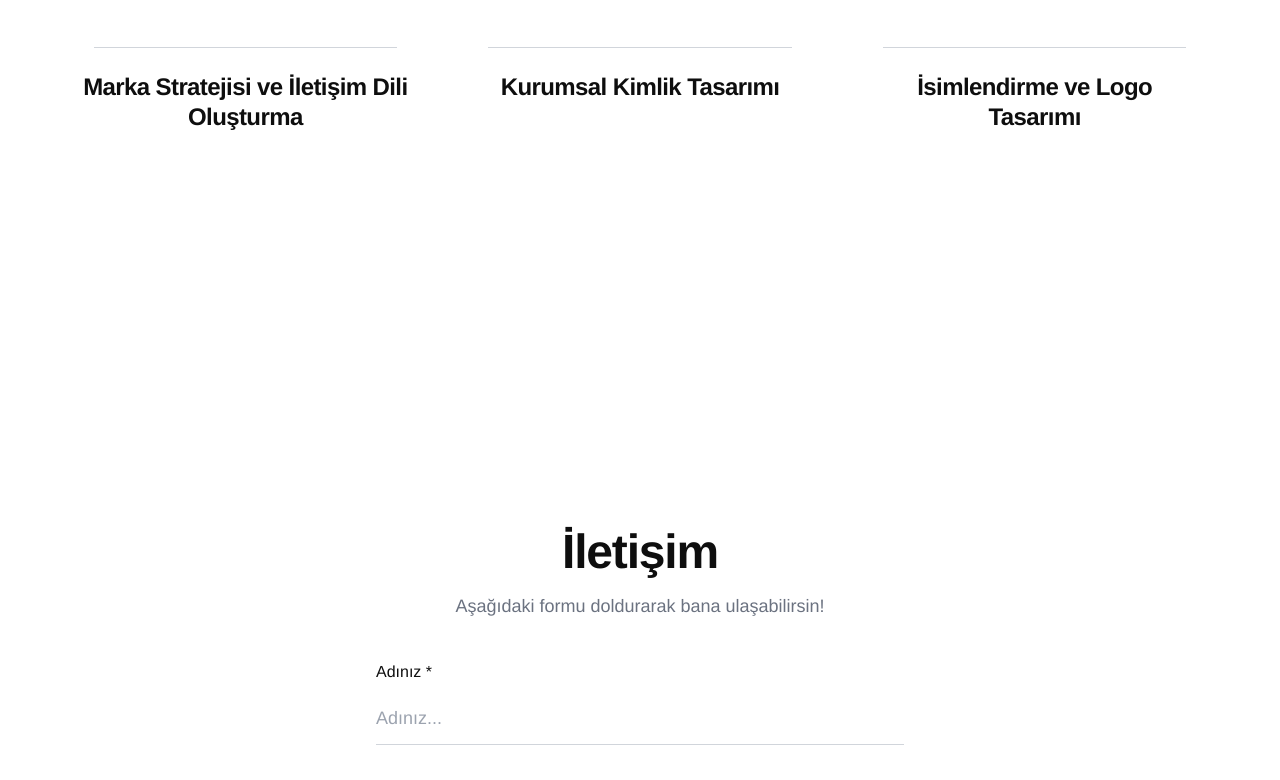
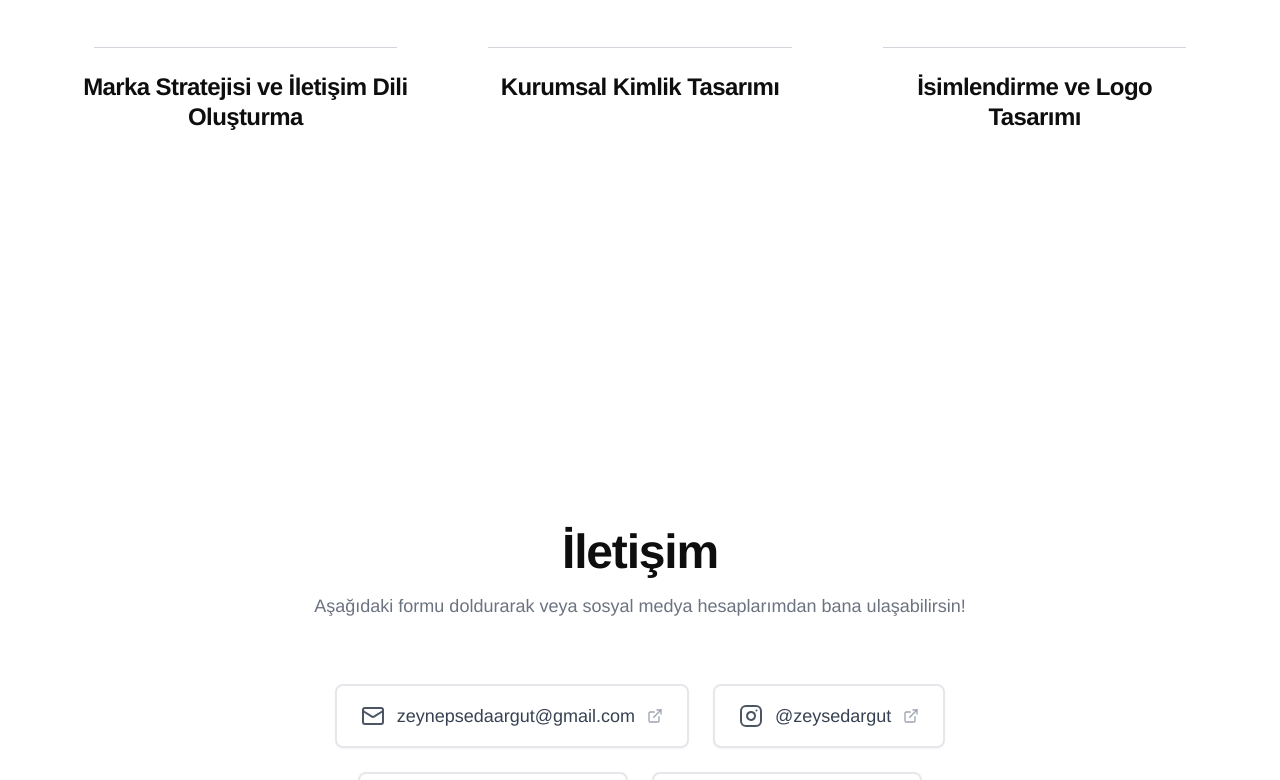
Before and after one commit to rulf-b/blog, a React (Vite) app: page / in a window 1280 px wide. Shown: the part 2000-2780 px from the top of the page. Built offline with nearby package versions, Linux system fonts and the light colour scheme.

Commit message:
kusursuz teslim

```diff
--- a/src/App.tsx
+++ b/src/App.tsx
@@ -7,7 +7,10 @@ import {
   Menu,
   X,
   Mail,
-  ArrowUp
+  ArrowUp,
+  Instagram,
+  Linkedin,
+  ExternalLink
 } from 'lucide-react';
 import { useInView } from './useInView';
 
@@ -146,7 +149,7 @@ function App() {
         <canvas ref={canvasRef} className="absolute top-0 left-0 w-full h-full cursor-none" />
         <div className="relative z-10 w-full flex flex-col items-center justify-center pointer-events-none">
           <h1 className="text-darkgray text-4xl md:text-6xl font-light text-center max-w-3xl mx-auto">
-            Her yüzey bir hikaye anlatır.
+            Bir fikrin dokunuşu her şeyi değiştirir.
           </h1>
         </div>
       </section>
@@ -156,11 +159,12 @@ function App() {
   return (
     <div className="font-sans bg-white text-darkgray">
       {/* Navigation */}
-      <nav className="fixed top-0 left-0 right-0 z-50 bg-darkgray border-b border-gray-900">
+      <nav className="fixed top-0 left-0 right-0 z-50 bg-[#0e0e0e] border-b border-gray-900">
         <div className="max-w-7xl mx-auto px-6 lg:px-8">
-          <div className="flex items-center justify-between h-16">
-            <div className="text-xl font-semibold tracking-tight">
-              <span className="text-white">[Adınız Soyadınız]</span>
+          <div className="flex items-center justify-between h-20">
+            <div className="flex flex-col items-center justify-center leading-[1.1]">
+              <span className="text-2xl sm:text-xl font-semibold text-white tracking-tight">Zeynep Seda Argut</span>
+              <span className="text-sm sm:text-xs font-medium text-gray-300 tracking-wide -mt-1">Art Director</span>
             </div>
 
             {/* Desktop Navigation */}
@@ -197,7 +201,7 @@ function App() {
 
         {/* Mobile Navigation */}
         {isMenuOpen && (
-          <div className="md:hidden bg-darkgray border-t border-gray-900">
+          <div className="md:hidden bg-[#0e0e0e] border-t border-gray-900">
             <div className="px-6 py-4 space-y-3">
               <button
                 onClick={() => scrollToSection('hakkimda')}
@@ -361,7 +365,7 @@ function App() {
         </div>
       </section>
 
-      {/* İletişim Formu Sadece */}
+      {/* İletişim Bölümü */}
       <section
         id="iletisim"
         ref={contactSectionRef}
@@ -369,17 +373,89 @@ function App() {
           ${contactSectionInView ? 'opacity-100 translate-y-0' : 'opacity-0 translate-y-4'}
         `}
       >
-        <div className="max-w-xl mx-auto px-6">
+        <div className="max-w-4xl mx-auto px-6">
           <h2 className="text-4xl md:text-5xl font-bold text-center mb-4 transition-all duration-700">
             İletişim
           </h2>
-          <p className="text-center text-lg text-gray-500 mb-10 transition-all duration-700">
-            Aşağıdaki formu doldurarak bana ulaşabilirsin!
+          <p className="text-center text-lg text-gray-500 mb-16 transition-all duration-700">
+            Aşağıdaki formu doldurarak veya sosyal medya hesaplarımdan bana ulaşabilirsin!
           </p>
+
+          {/* Sosyal Medya Butonları */}
+          <div
+            className={`flex flex-col sm:flex-row flex-wrap justify-center items-center gap-4 sm:gap-6 mb-16 transition-all duration-700
+              ${contactSectionInView ? 'opacity-100 translate-y-0' : 'opacity-0 translate-y-4'}
+            `}
+            style={{ transitionDelay: contactSectionInView ? '100ms' : '0ms' }}
+          >
+            {/* Gmail */}
+            <a
+              href="mailto:zeynepsedaargut@gmail.com"
+              target="_blank"
+              rel="noopener noreferrer"
+              className="group flex items-center gap-3 px-4 sm:px-6 py-3 sm:py-4 bg-white border-2 border-gray-200 rounded-lg hover:border-darkgray hover:bg-gray-50 transition-all duration-300 hover:scale-105 shadow-sm hover:shadow-md w-full sm:w-auto justify-center sm:justify-start"
+            >
+              <Mail size={24} className="text-gray-600 group-hover:text-darkgray transition-colors duration-300" />
+              <span className="text-base sm:text-lg font-medium text-gray-700 group-hover:text-darkgray transition-colors duration-300">
+                zeynepsedaargut@gmail.com
+              </span>
+              <ExternalLink size={16} className="text-gray-400 group-hover:text-darkgray transition-colors duration-300" />
+            </a>
+
+            {/* Instagram */}
+            <a
+              href="https://www.instagram.com/zeysedargut?igsh=MW1nZDZzdmx0ZnY2aw%3D%3D&utm_source=qr"
+              target="_blank"
+              rel="noopener noreferrer"
+              className="group flex items-center gap-3 px-4 sm:px-6 py-3 sm:py-4 bg-white border-2 border-gray-200 rounded-lg hover:border-darkgray hover:bg-gray-50 transition-all duration-300 hover:scale-105 shadow-sm hover:shadow-md w-full sm:w-auto justify-center sm:justify-start"
+            >
+              <Instagram size={24} className="text-gray-600 group-hover:text-darkgray transition-colors duration-300" />
+              <span className="text-base sm:text-lg font-medium text-gray-700 group-hover:text-darkgray transition-colors duration-300">
+                @zeysedargut
+              </span>
+              <ExternalLink size={16} className="text-gray-400 group-hover:text-darkgray transition-colors duration-300" />
+            </a>
+
+            {/* LinkedIn */}
+            <a
+              href="https://www.linkedin.com/in/zeynep-seda-argut?utm_source=share&utm_campaign=share_via&utm_content=profile&utm_medium=ios_app"
+              target="_blank"
+              rel="noopener noreferrer"
+              className="group flex items-center gap-3 px-4 sm:px-6 py-3 sm:py-4 bg-white border-2 border-gray-200 rounded-lg hover:border-darkgray hover:bg-gray-50 transition-all duration-300 hover:scale-105 shadow-sm hover:shadow-md w-full sm:w-auto justify-center sm:justify-start"
+            >
+              <Linkedin size={24} className="text-gray-600 group-hover:text-darkgray transition-colors duration-300" />
+              <span className="text-base sm:text-lg font-medium text-gray-700 group-hover:text-darkgray transition-colors duration-300">
+                Zeynep Seda Argut
+              </span>
+              <ExternalLink size={16} className="text-gray-400 group-hover:text-darkgray transition-colors duration-300" />
+            </a>
+
+            {/* Behance */}
+            <a
+              href="https://www.behance.net/zeynepsedacb81"
+              target="_blank"
+              rel="noopener noreferrer"
+              className="group flex items-center gap-3 px-4 sm:px-6 py-3 sm:py-4 bg-white border-2 border-gray-200 rounded-lg hover:border-darkgray hover:bg-gray-50 transition-all duration-300 hover:scale-105 shadow-sm hover:shadow-md w-full sm:w-auto justify-center sm:justify-start"
+            >
+              <div className="w-6 h-6 bg-[#1769ff] rounded-sm flex items-center justify-center">
+                <span className="text-white text-xs font-bold">B</span>
+              </div>
+              <span className="text-base sm:text-lg font-medium text-gray-700 group-hover:text-darkgray transition-colors duration-300">
+                Zeynep Seda Argut
+              </span>
+              <ExternalLink size={16} className="text-gray-400 group-hover:text-darkgray transition-colors duration-300" />
+            </a>
+          </div>
+
+          {/* İletişim Formu */}
+          <div className="max-w-xl mx-auto">
+            <h3 className="text-2xl font-semibold text-center mb-8 text-darkgray">
+              Mesaj Gönder
+            </h3>
             <form className="space-y-8">
               <div
                 className={`transition-all duration-700 ${contactSectionInView ? 'opacity-100 translate-y-0' : 'opacity-0 translate-y-4'}`}
-              style={{ transitionDelay: contactSectionInView ? '150ms' : '0ms' }}
+                style={{ transitionDelay: contactSectionInView ? '200ms' : '0ms' }}
               >
                 <label className="block text-base font-medium mb-2" htmlFor="name">Adınız *</label>
                 <input
@@ -393,7 +469,7 @@ function App() {
               </div>
               <div
                 className={`transition-all duration-700 ${contactSectionInView ? 'opacity-100 translate-y-0' : 'opacity-0 translate-y-4'}`}
-              style={{ transitionDelay: contactSectionInView ? '250ms' : '0ms' }}
+                style={{ transitionDelay: contactSectionInView ? '300ms' : '0ms' }}
               >
                 <label className="block text-base font-medium mb-2" htmlFor="email">E-posta Adresiniz *</label>
                 <input
@@ -407,7 +483,7 @@ function App() {
               </div>
               <div
                 className={`transition-all duration-700 ${contactSectionInView ? 'opacity-100 translate-y-0' : 'opacity-0 translate-y-4'}`}
-              style={{ transitionDelay: contactSectionInView ? '350ms' : '0ms' }}
+                style={{ transitionDelay: contactSectionInView ? '400ms' : '0ms' }}
               >
                 <label className="block text-base font-medium mb-2" htmlFor="message">Mesajınız *</label>
                 <textarea
@@ -421,7 +497,7 @@ function App() {
               </div>
               <div
                 className={`transition-all duration-700 ${contactSectionInView ? 'opacity-100 translate-y-0' : 'opacity-0 translate-y-4'}`}
-              style={{ transitionDelay: contactSectionInView ? '450ms' : '0ms' }}
+                style={{ transitionDelay: contactSectionInView ? '500ms' : '0ms' }}
               >
                 <button
                   type="submit"
@@ -431,6 +507,7 @@ function App() {
                 </button>
               </div>
             </form>
+          </div>
         </div>
       </section>
 
```
Also changed, not shown: 1 other file (tests, documents, lock files or other folders). Lines whose indentation alone changed are shown as unchanged.
